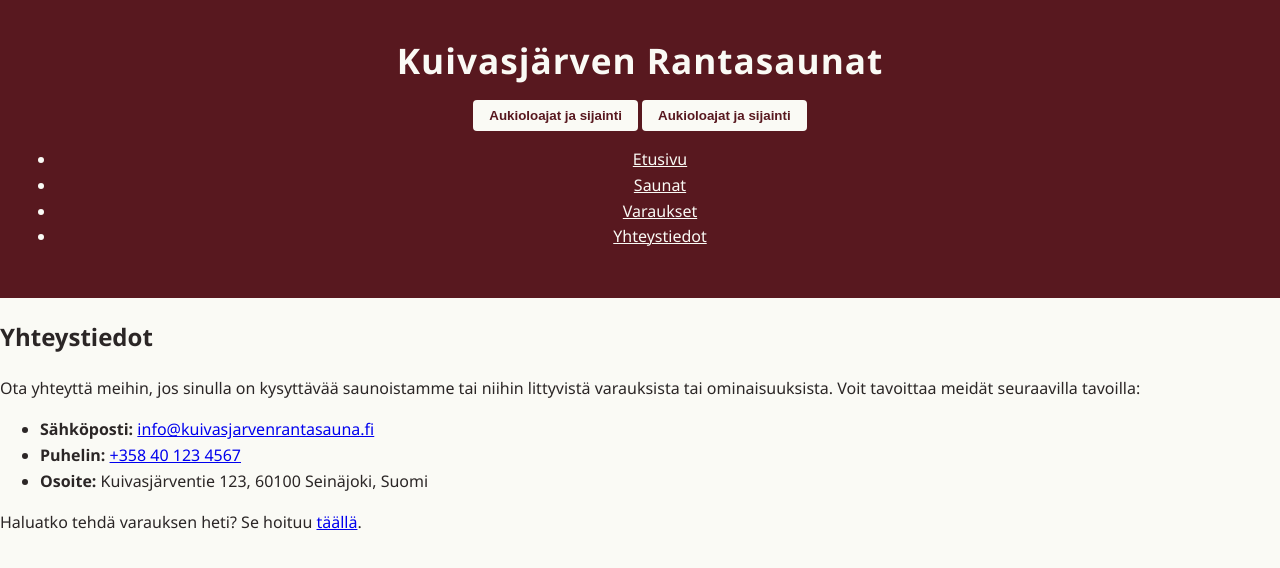
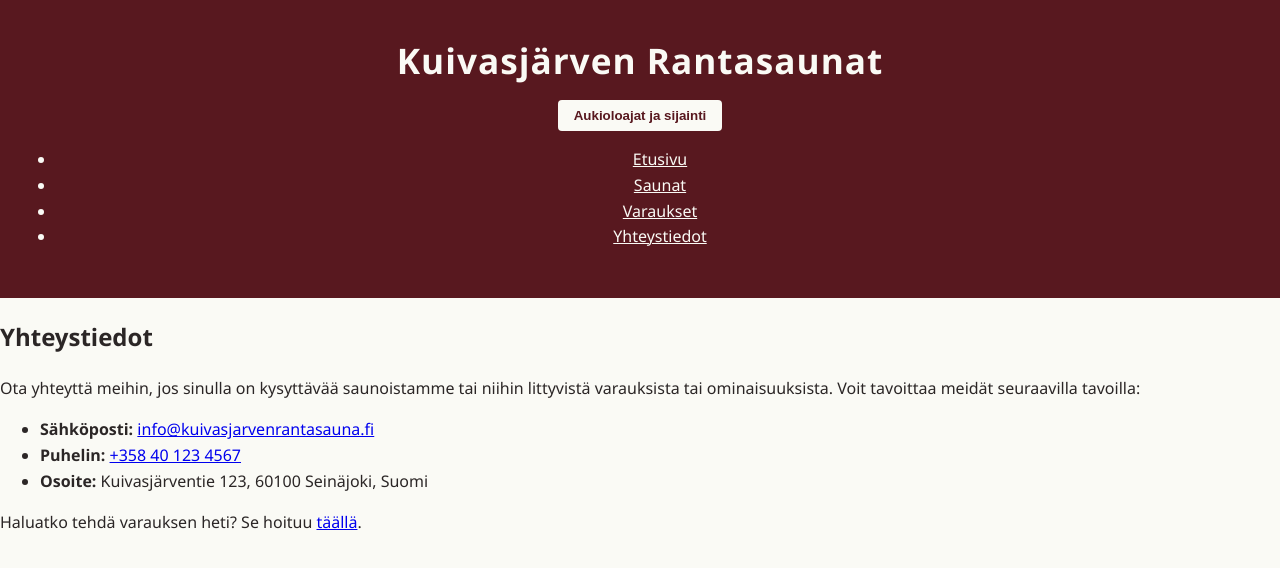
Before and after one commit to DreamlessKitty/DreamlessKitty.github.io, a plain HTML site: page contact.html in a window 1280 px wide. Drawn offline with Linux system fonts and the light colour scheme.

Commit message:
Remove duplicate button in contact.html

```diff
--- a/contact.html
+++ b/contact.html
@@ -8,7 +8,6 @@
     <body>
         <header>
             <h1>Kuivasjärven Rantasaunat</h1>
-             <button type="button" id="info-btn" popovertarget="aukiolo-popover">Aukioloajat ja sijainti</button>
             <button type="button" id="info-btn" popovertarget="aukiolo-popover">Aukioloajat ja sijainti</button>
             <div id="aukiolo-popover" popover>
                 <h3>Aukioloajat ja sijainti</h3>
```
